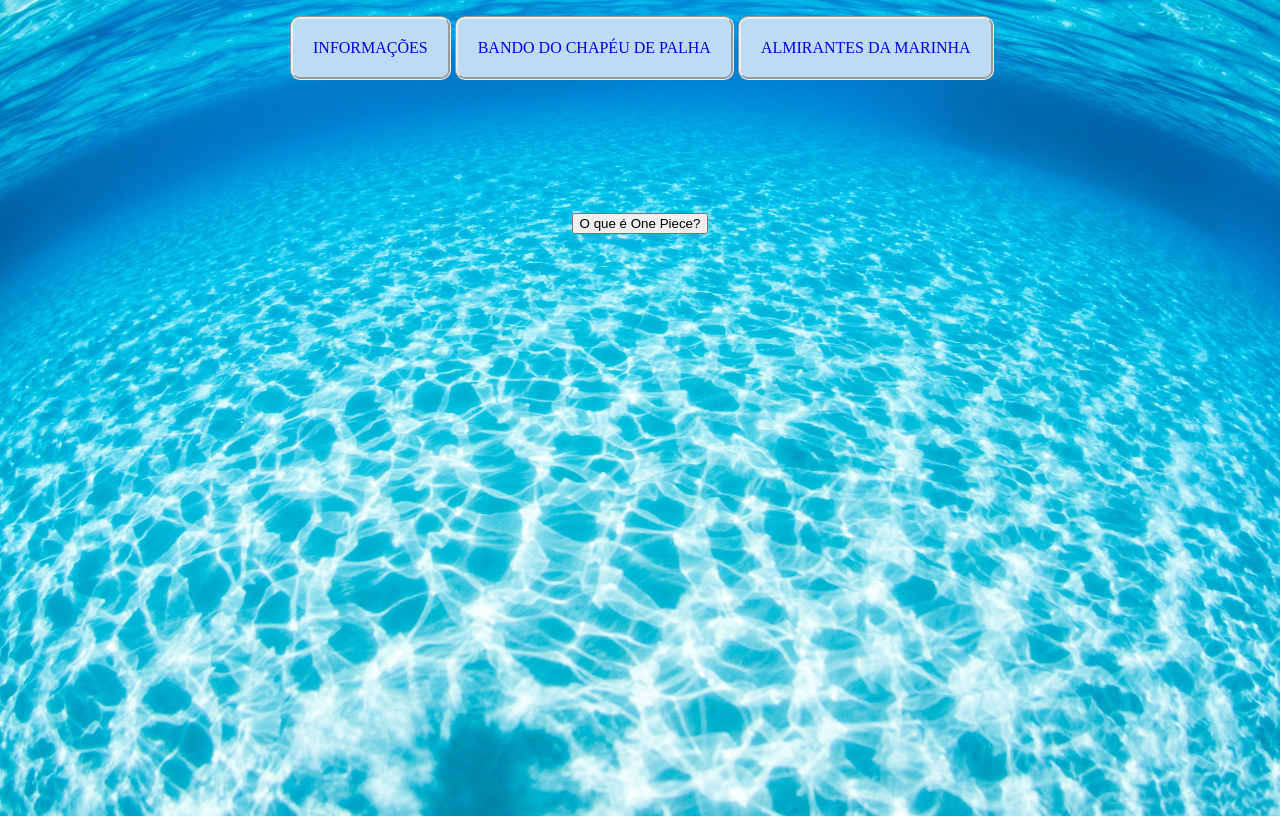
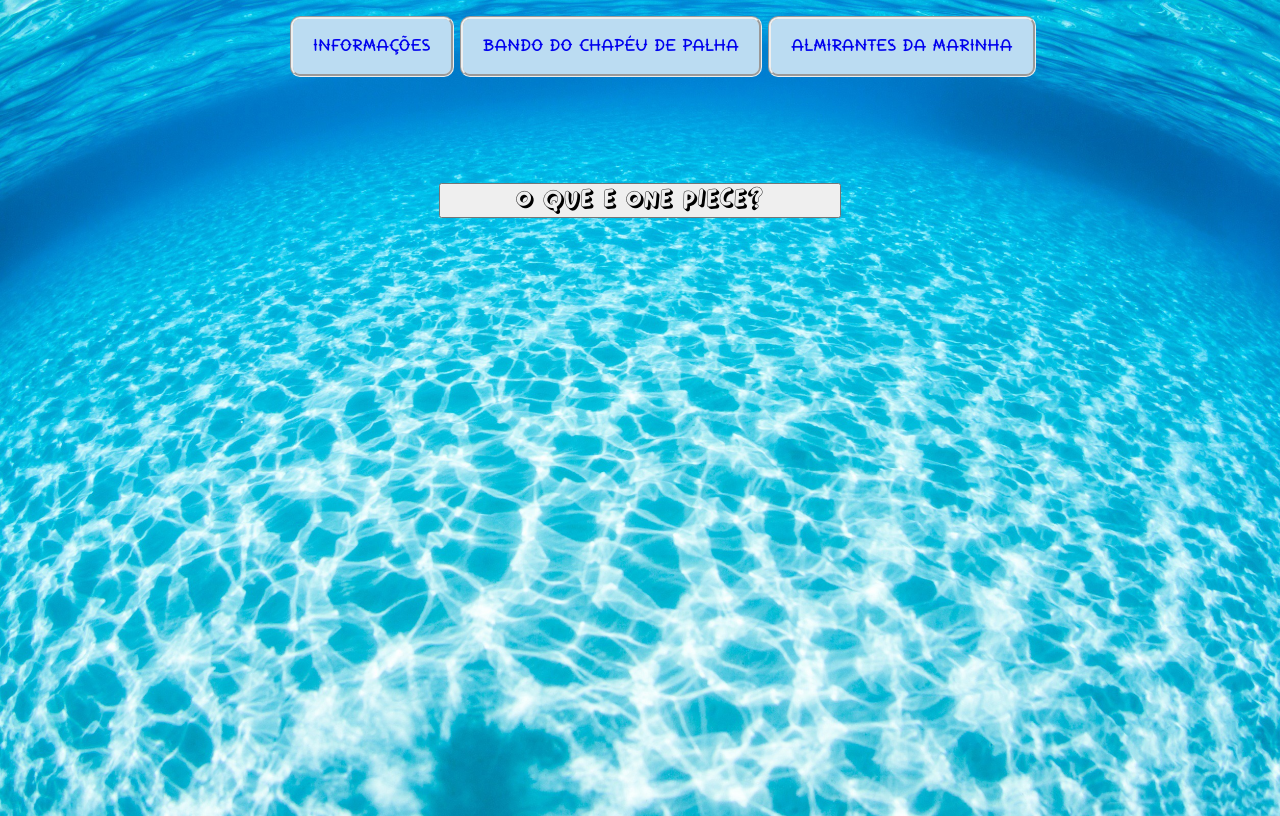
Before and after one commit to elvis-oliver/One-Piece, a plain HTML site: page index.html in a window 1280 px wide. Drawn offline with Linux system fonts and the light colour scheme.

Commit message:
ajustes diversos do dia 16-08-2022

```diff
--- a/_css/index.css
+++ b/_css/index.css
@@ -1,5 +1,21 @@
+
+		@font-face {
+			font-family: 'FonteMenu';
+			src: url("../_fonts/FonteMenu.ttf");
+		}
+
+		@font-face {
+			font-family: 'FonteBotão';
+			src: url("../_fonts/FonteBotão.otf");
+		}
+
+		@font-face {
+			font-family: 'FonteDescrição';
+			src: url("../_fonts/FonteDescrição.ttf");
+		}
 
 		nav#menu ul {
+			font-family: 'FonteMenu';
 			list-style: none;
 			text-transform: uppercase;
 			position: absolute;
@@ -37,7 +53,7 @@
 		.desc {
 			background-color: rgb(202, 216, 227);
 			text-align: justify;
-
+			font-family: 'FonteDescrição';
 			padding: 20px;
 			opacity: 0%;
 		}
@@ -51,10 +67,18 @@
 			opacity: 0%;
 		}
 
-		.botão {
+		td {
 			justify-content: center;
 			text-align: center;
-			position: sticky;
+		}
+
+		.botão {
+			font-family: 'FonteBotão';
+			padding-left: 75px;
+			padding-right: 75px;
+			padding-bottom: 0px;
+			padding-top: 0px;
+			font-size: 30px;
 		}
 
 		.plus {
--- a/_css/marinha.css
+++ b/_css/marinha.css
@@ -1,5 +1,16 @@
+
+		@font-face {
+			font-family: 'FonteMenu';
+			src: url("../_fonts/FonteMenu.ttf");
+		}
+
+		@font-face {
+			font-family: 'FonteMarinha';
+			src: url("../_fonts/FonteMarinha.ttf");
+		}
 
 		nav#menu ul {
+			font-family: 'FonteMenu';
 			list-style: none;
 			text-transform: uppercase;
 			position: absolute;
@@ -16,7 +27,7 @@
 		}
 
 		nav#menu li:hover {
-			background-color: #3111e8;
+			background-color: #ada6d7;
 			transition: 2s;
 		}
 
@@ -35,13 +46,14 @@
 		}
 
 		h1 {
-			background-color: aquamarine;
+			background-color: rgb(213, 229, 224);
 			left: 500px;
 			text-align: center;
 			border-style: ridge;
 			border-radius: 25px;
 			margin: 25px;
 			opacity: 0%;
+			font-family: 'FonteMarinha';
 		}
 
 		p {
--- a/_css/pirata.css
+++ b/_css/pirata.css
@@ -1,5 +1,12 @@
+
+	@font-face {
+		font-family: 'FonteMenu';
+		src: url("../_fonts/FonteMenu.ttf");
+	}
+
 
 	nav#menu ul {
+		font-family: 'FonteMenu';
 		list-style: none;
 		text-transform: uppercase;
 		position: absolute;
@@ -16,7 +23,7 @@
 	}
 
 	nav#menu li:hover {
-			background-color: #3111e8;
+		background-color: #ada6d7;
 		transition: 2s;
 	}
 
@@ -43,9 +50,13 @@
 		width: 150px;
 		height: 250px;
 		margin: 5px;
-			text-align: center;
 	}
 
 	.cards:hover {
 		zoom: 170%;
 	}
+
+	td {
+		justify-content: center;
+		text-align: center;
+	}
--- a/index.html
+++ b/index.html
@@ -25,8 +25,9 @@
     <nav>
     <table>
         <tr>
-            <td class="botão">
+            <td>
                 <input
+                    class="botão"
                     onclick="exibir('DescUm')"
                     id="but1"
                     type="button"
@@ -41,8 +42,9 @@
             </td>
         </tr>
         <tr>
-            <td class="botão">
+            <td>
                 <input
+                    class="botão"
                     onclick="exibir('DescDois')"
                     id="but2"
                     type="button"
@@ -57,8 +59,9 @@
             </td>
         </tr>
         <tr>
-            <td class="botão">
+            <td>
                 <input
+                    class="botão"
                     onclick="exibir('DescTres')"
                     id="but3"
                     type="button"
```
Also changed, not shown: _fonts/FonteBotão.otf (added), _fonts/FonteDescrição.ttf (added), _fonts/FonteMarinha.ttf (added), _fonts/FonteMenu.ttf (added). Lines whose indentation alone changed are shown as unchanged.
